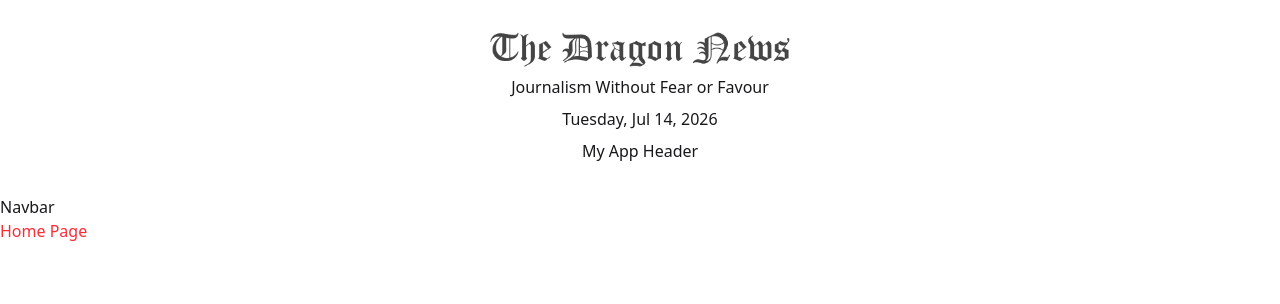
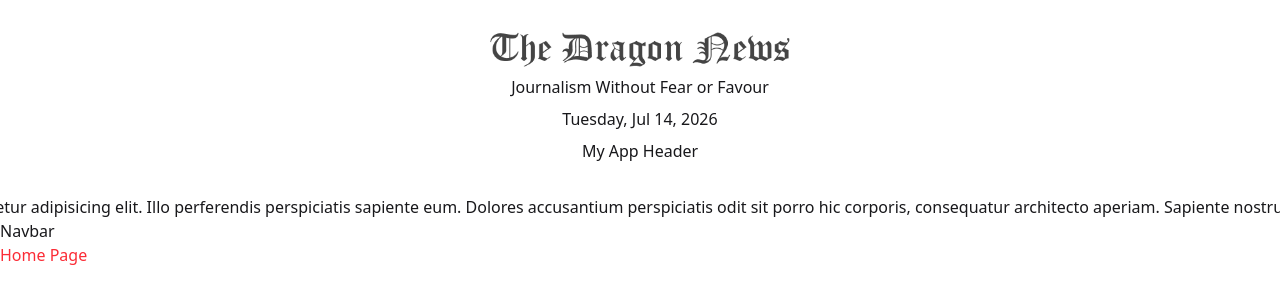
Before and after one commit to probillal/dragon-news-nextjs, a Next.js app: page / in a window 1280 px wide. Shown: the top 304 px of the page. Built offline with nearby package versions, Linux system fonts and the light colour scheme.

Commit message:
Marque added and show breaking news

```diff
--- a/package.json
+++ b/package.json
@@ -13,7 +13,8 @@
     "lucide-react": "^1.25.0",
     "next": "16.2.10",
     "react": "19.2.4",
-    "react-dom": "19.2.4"
+    "react-dom": "19.2.4",
+    "react-fast-marquee": "^1.6.5"
   },
   "devDependencies": {
     "@tailwindcss/postcss": "^4",
--- a/src/app/(main)/layout.jsx
+++ b/src/app/(main)/layout.jsx
@@ -1,3 +1,4 @@
+import BreakingNews from "@/components/shared/BreakingNews";
 import Headers from "@/components/shared/Headers";
 import Navbar from "@/components/shared/Navbar";
 
@@ -5,6 +6,7 @@ const MainLayout = ({ children }) => {
   return (
     <>
       <Headers />
+      <BreakingNews />
       <Navbar />
       {children}
     </>
--- /dev/null
+++ b/src/components/shared/BreakingNews.jsx
@@ -0,0 +1,34 @@
+import Marquee from "react-fast-marquee";
+
+const BreakingNews = () => {
+  return (
+    <div>
+      <Marquee>
+        Lorem ipsum dolor sit amet consectetur adipisicing elit. Illo
+        perferendis perspiciatis sapiente eum. Dolores accusantium perspiciatis
+        odit sit porro hic corporis, consequatur architecto aperiam. Sapiente
+        nostrum at asperiores quidem neque vero. Quidem, consequatur laudantium
+        eaque nisi quaerat nostrum atque dolorem quae excepturi error
+        voluptatum, facere possimus cupiditate ex officia voluptatem distinctio!
+        Dolores consequuntur omnis iure! Blanditiis sapiente expedita facilis!
+        Rerum, repudiandae eligendi assumenda inventore ex, cum consequuntur
+        optio esse odit ea, natus animi. Natus aliquid nam quaerat tempore, qui
+        ab suscipit, possimus molestiae omnis, quia culpa ratione officiis at
+        nobis id. Excepturi ratione, incidunt sunt laboriosam neque cumque.
+        Magni ducimus quibusdam asperiores, officiis alias fuga sapiente
+        provident, facere voluptatum natus culpa recusandae beatae? Architecto
+        adipisci tempora, laudantium amet harum enim ipsa rem vero vitae
+        corrupti, mollitia, hic molestiae odit minima accusamus quas culpa! Est
+        in porro iusto ab dolores repellendus eaque asperiores alias culpa
+        nesciunt modi molestiae, itaque temporibus voluptatum ea animi
+        necessitatibus praesentium maiores earum fuga consequatur architecto
+        illum! Saepe eum cumque quod aliquid nisi sed sit ratione in tenetur
+        cupiditate optio officia, labore eligendi reprehenderit consectetur
+        aperiam unde est et mollitia, ipsum id natus dolor? Dicta ex porro, quam
+        quisquam quibusdam autem et voluptas numquam ipsam soluta reprehenderit!
+      </Marquee>
+    </div>
+  );
+};
+
+export default BreakingNews;
```
Also changed, not shown: 1 other file (tests, documents, lock files or other folders).
